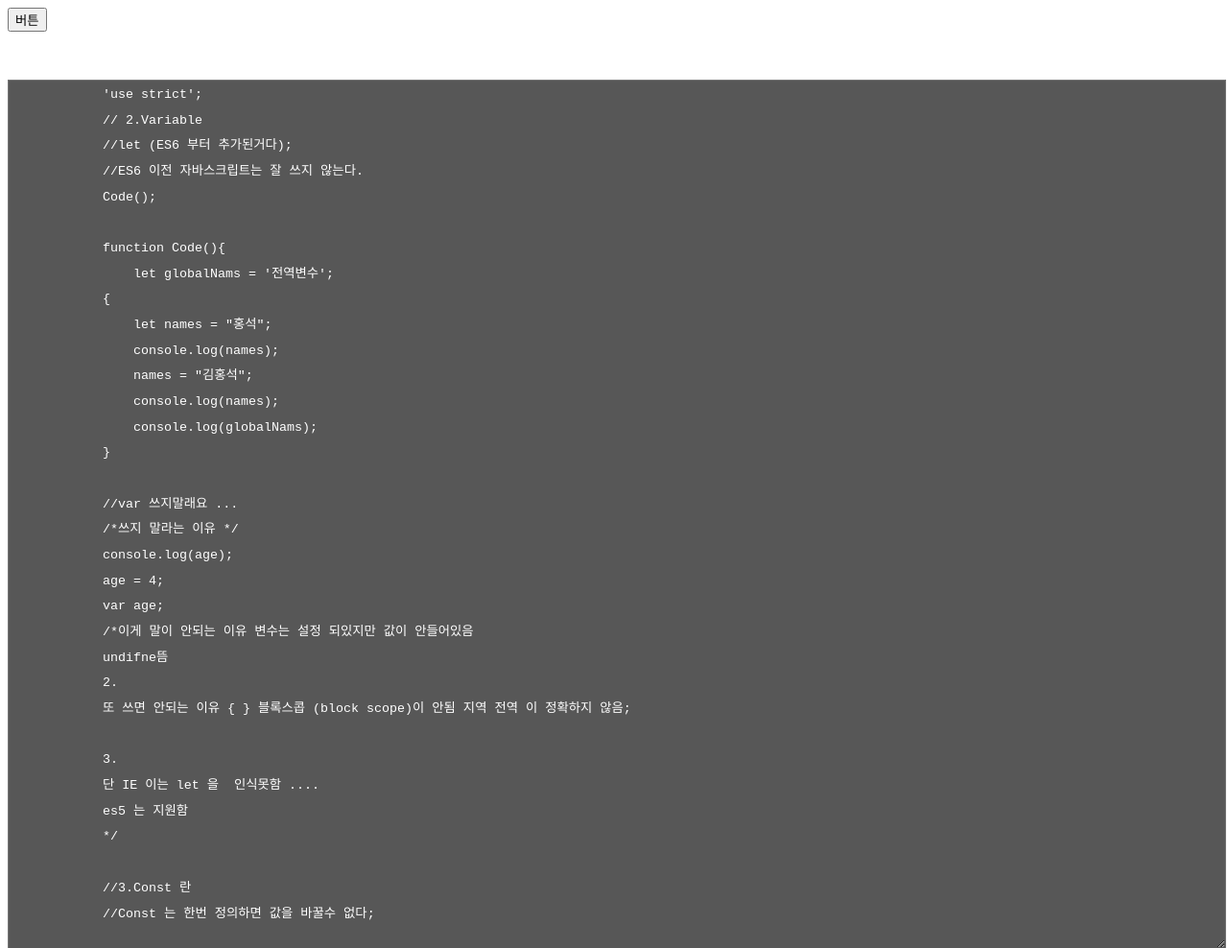
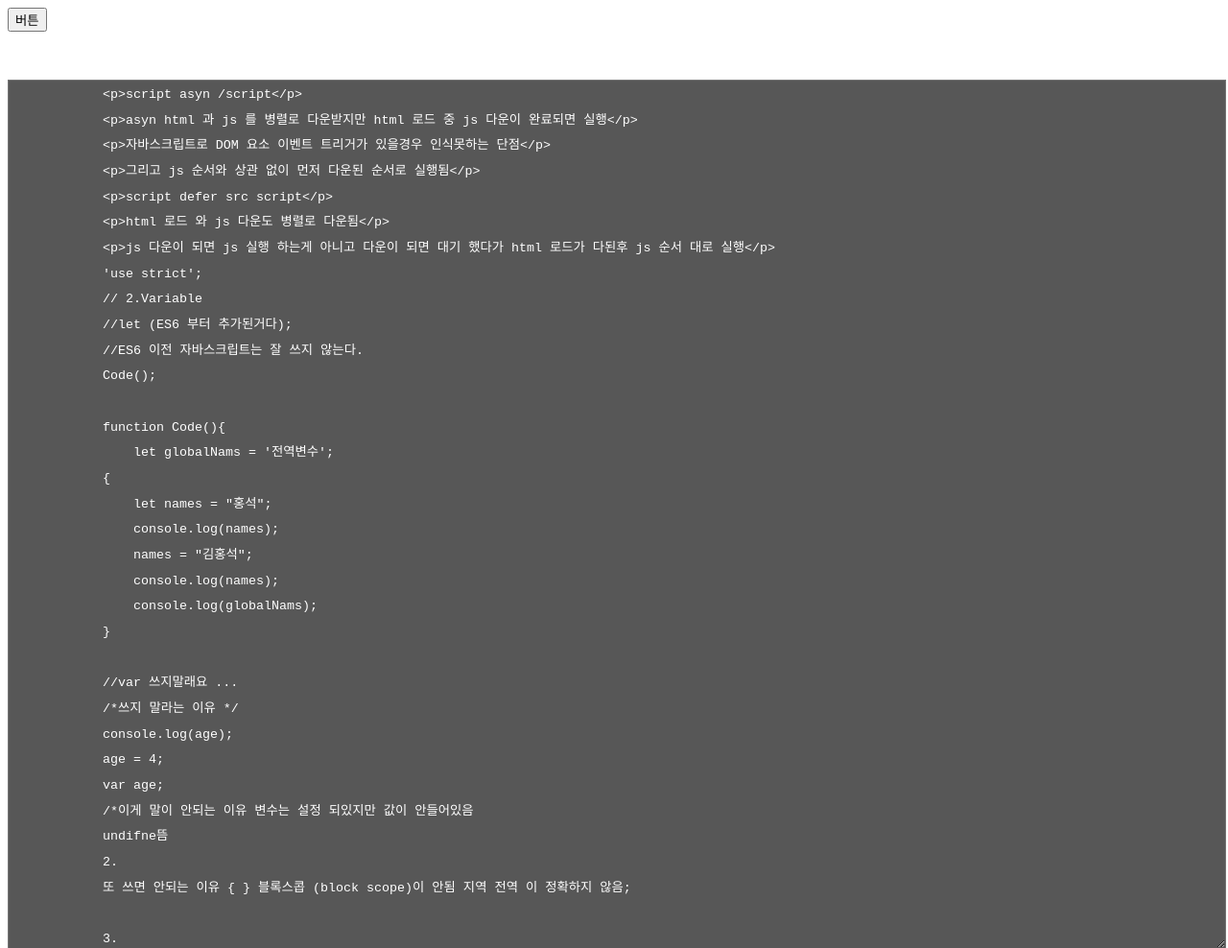
Before and after one commit to HongseockKim/javascript, a plain HTML site: page index.html in a window 1280 px wide. Shown: the top 988 px of the page at 96% size. Drawn offline with Linux system fonts and the light colour scheme.

Commit message:
memo update

```diff
--- a/index.html
+++ b/index.html
@@ -22,6 +22,13 @@
         <div></div>
         <div></div>
         <textarea>
+            <p>script asyn /script</p>
+            <p>asyn html 과 js 를 병렬로 다운받지만 html 로드 중 js 다운이 완료되면 실행</p>
+            <p>자바스크립트로 DOM 요소 이벤트 트리거가 있을경우 인식못하는 단점</p>
+            <p>그리고 js 순서와 상관 없이 먼저 다운된 순서로 실행됨</p>
+            <p>script defer src script</p>
+            <p>html 로드 와 js 다운도 병렬로 다운됨</p>
+            <p>js 다운이 되면 js 실행 하는게 아니고 다운이 되면 대기 했다가 html 로드가 다된후 js 순서 대로 실행</p>
             'use strict';
             // 2.Variable
             //let (ES6 부터 추가된거다);
```
